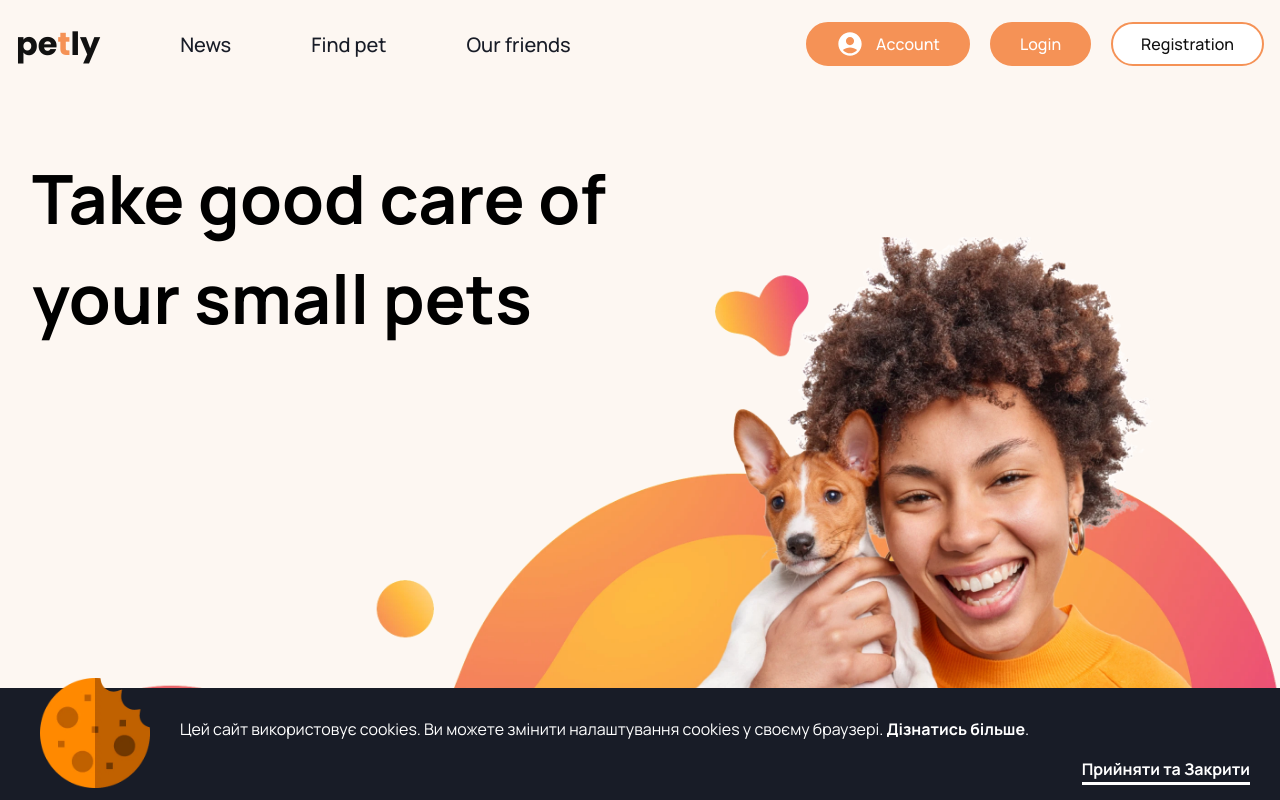
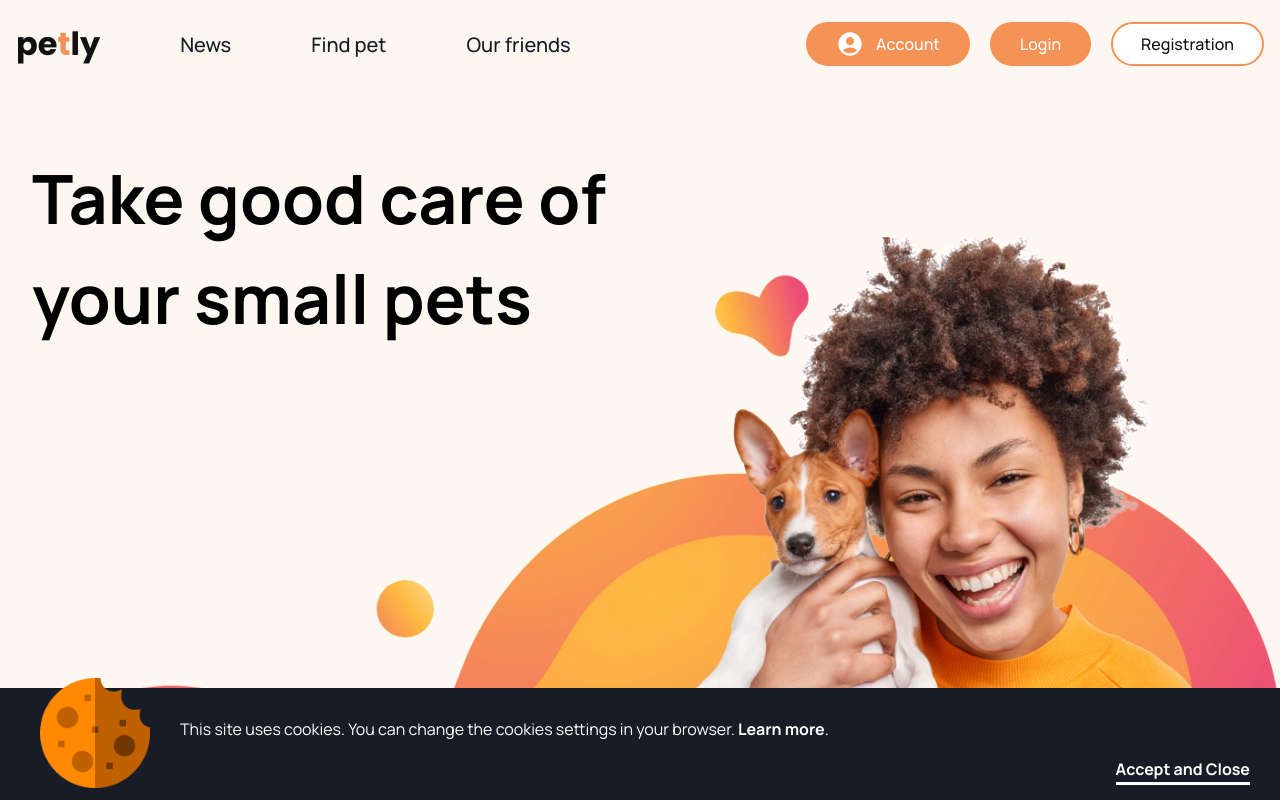
Before and after one commit to BogdanZarichnyy/team-project-react-nodejs-frontend, a React (Create React App) app: page / in a window 1280 px wide. Built offline with nearby package versions, Linux system fonts and the light colour scheme.

Commit message:
added cookies usage popup

```diff
--- a/src/components/CookiesPopup/CookiesPopup.jsx
+++ b/src/components/CookiesPopup/CookiesPopup.jsx
@@ -1,24 +1,34 @@
 import style from './CookiesPopup.module.scss';
 
 const CookiesPopup = () => {
+  const addCookieBarSeen = () => {
+    document.cookie = 'cookieBarSeen=true; expires=' + new Date(2025, 0, 1);
+  };
+
   return (
-    <section className={style.popupWrapper}>
-      <div className="x">
-        <button className={style.cookiesBarClose}>Прийняти та Закрити</button>
+    <section className={style.cookiePopupWrapper} id="cookiePopupWrapper">
+      <button
+        className={style.cookiesBarClose}
+        onClick={() => {
+          addCookieBarSeen();
+          document.getElementById('cookiePopupWrapper').style.display = 'none';
+        }}
+      >
+        Accept and Close
+      </button>
       <p className={style.message}>
-          Цей сайт використовує cookies. Ви можете змінити налаштування cookies
-          у своєму браузері.{' '}
+        This site uses cookies. You can change the cookies settings in your
+        browser.{' '}
         <a
           href="https://www.youtube.com/watch?v=xvFZjo5PgG0"
           target="_blank"
           className={style.messageLink}
           rel="noreferrer"
         >
-            Дізнатись більше
+          Learn more
         </a>
         .
       </p>
-      </div>
     </section>
   );
 };
--- a/src/components/CookiesPopup/CookiesPopup.module.scss
+++ b/src/components/CookiesPopup/CookiesPopup.module.scss
@@ -1,7 +1,7 @@
 @import '../../sass/utils/variables';
 @import '../../sass/utils/mixins';
 
-.popupWrapper {
+.cookiePopupWrapper {
   position: fixed;
   bottom: 0;
   left: 0;
@@ -13,7 +13,7 @@
 
   background-color: getColor('clr-text-second');
 }
-.popupWrapper::before {
+.cookiePopupWrapper::before {
   content: '';
 
   background-image: url(../../images/CookiesPopup/cookie.webp);
@@ -58,6 +58,7 @@
   font-family: 'Manrope-Regular';
   font-size: 16px;
   padding-left: 180px;
+  padding-right: 30px;
 }
 
 .messageLink {
--- a/src/components/Header/AuthGroupLinks/AuthGroupLinks.jsx
+++ b/src/components/Header/AuthGroupLinks/AuthGroupLinks.jsx
@@ -1,5 +1,4 @@
 import sprite from '../../../images/sprite.svg';
-
 
 import s from './AuthGroupLinks.module.scss';
 import PrimaryButton from '../../Buttons/PrimaryButton';
@@ -13,8 +12,7 @@ const AuthGroupLinks = ({ isMobile, closeMobileMenu }) => {
           <PrimaryButton
             tag="NavLink"
             to="/user"
-            className={s.auth_item}
-            className={s.authPrimaryBtn}
+            className={s.authBtn}
             onClick={() => {
               isMobile && closeMobileMenu();
             }}
@@ -32,8 +30,7 @@ const AuthGroupLinks = ({ isMobile, closeMobileMenu }) => {
           <PrimaryButton
             tag="NavLink"
             to="/login"
-            className={s.auth_item}
-            className={s.authPrimaryBtn}
+            className={s.authBtn}
             onClick={() => {
               isMobile && closeMobileMenu();
             }}
@@ -44,8 +41,7 @@ const AuthGroupLinks = ({ isMobile, closeMobileMenu }) => {
           <SecondaryButton
             tag="NavLink"
             to="/register"
-            className={`${s.auth_item} ${s.auth_item__secondary}`}
-            className={s.authPrimaryBtn}
+            className={s.authBtn}
             onClick={() => {
               isMobile && closeMobileMenu();
             }}
--- a/src/components/Header/AuthGroupLinks/AuthGroupLinks.module.scss
+++ b/src/components/Header/AuthGroupLinks/AuthGroupLinks.module.scss
@@ -1,40 +1,5 @@
 @import '../../../sass/utils/mixins';
 @import '../../../sass/utils/variables';
-
-.auth_item {
-  display: flex;
-  gap: 12px;
-  align-items: center;
-
-  padding: 10px 28px;
-
-  font-size: 16px;
-  text-decoration: none;
-  color: getColor('clr-white');
-
-  background-color: getColor('clr-accent');
-
-  border: 2px solid getColor('clr-accent');
-  border-radius: 40px;
-
-  transition: 250ms;
-}
-
-.auth_item:is(:hover, :focus) {
-  background-color: getColor('clr-accent-active');
-  border: 2px solid getColor('clr-accent-active');
-}
-
-.auth_item__secondary {
-  color: getColor('clr-text-second');
-  background-color: getColor('clr-white');
-  transition: 250ms;
-}
-
-.auth_item__secondary:is(:hover, :focus) {
-  background-color: getColor('clr-white');
-  border: 2px solid getColor('clr-accent-active');
-}
 
 .userIcon {
   width: 28px;
@@ -57,7 +22,7 @@
     height: 20px;
   }
 
-  .authPrimaryBtn {
+  .authBtn {
     padding: 8px 28px !important;
     height: 35px !important;
 
--- a/src/components/SharedLayout/SharedLayout.jsx
+++ b/src/components/SharedLayout/SharedLayout.jsx
@@ -6,6 +6,10 @@ import Header from '../Header';
 import style from './SharedLayout.module.scss';
 
 const SharedLayout = () => {
+  const isSeenCookieBar = document.cookie
+    .split('; ')
+    .includes('cookieBarSeen=true');
+
   return (
     <div className={style.layoutContainer}>
       <div className={style.headerContainer}>
@@ -16,7 +20,7 @@ const SharedLayout = () => {
         <Outlet />
       </div>
 
-      <CookiesPopup />
+      {!isSeenCookieBar && <CookiesPopup />}
     </div>
   );
 };
```
Lines whose indentation alone changed are shown as unchanged.
